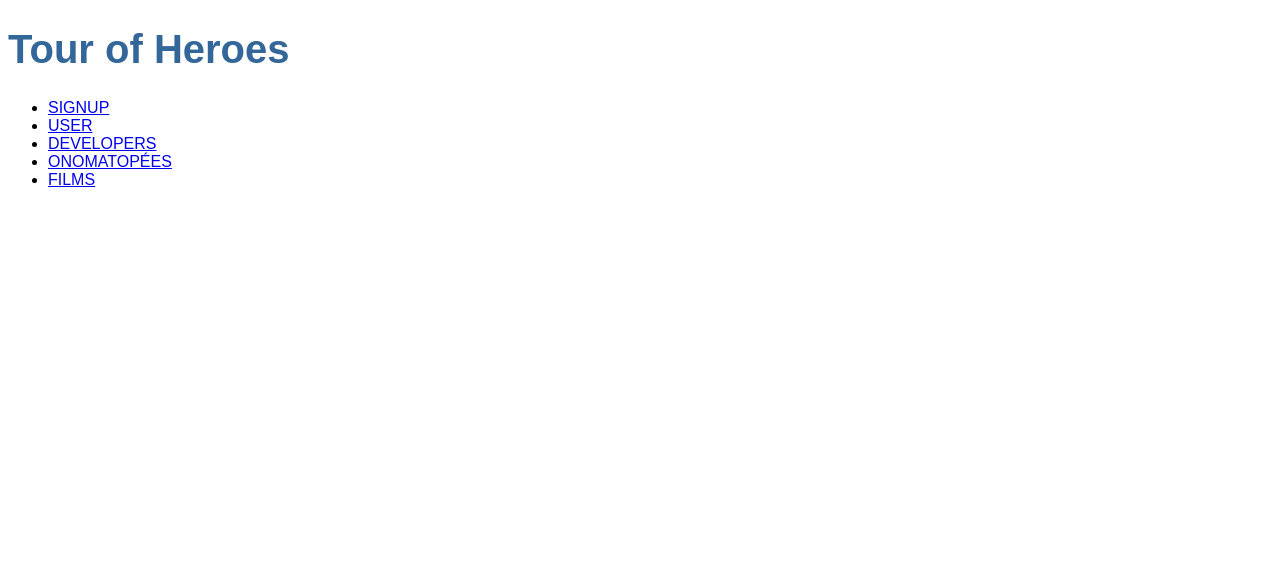
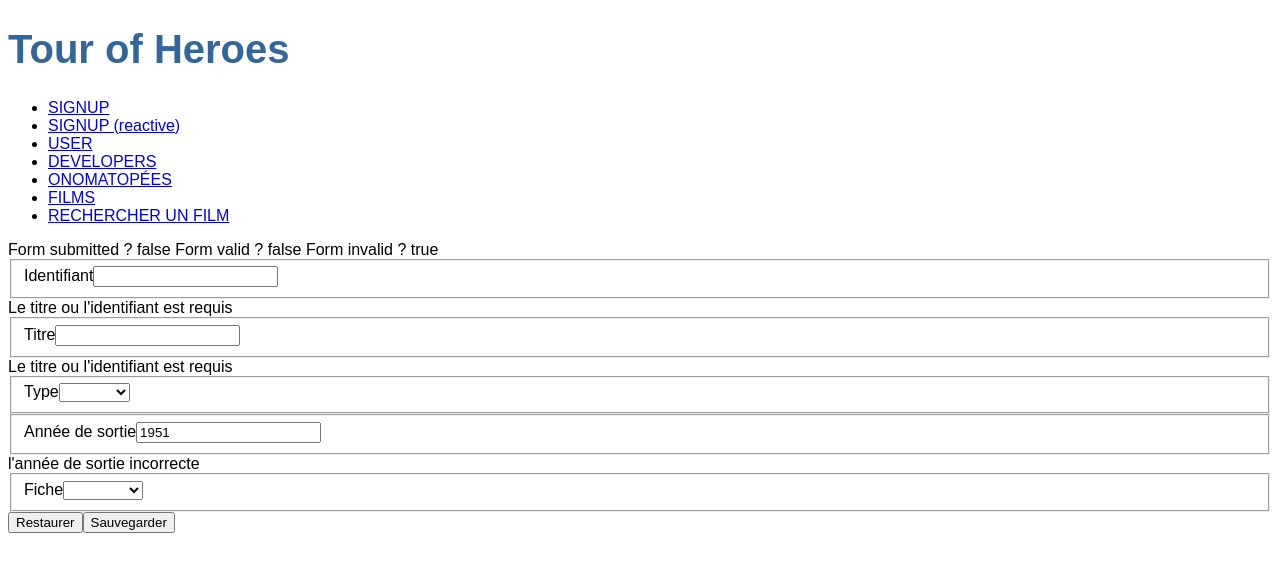
Before and after one commit to Xavilanc/Angular_Tour_Of_Heroes, an Angular app: page /search-movie in a window 1280 px wide. Before the commit this address led to /. Shown: the top 572 px of the page. Built offline with nearby package versions, Linux system fonts and the light colour scheme.

Commit message:
fucking quest06

```diff
--- a/src/app/app.routes.ts
+++ b/src/app/app.routes.ts
@@ -1,13 +1,17 @@
 import { Routes } from "@angular/router";
 import { UserProfileComponent } from "./user-profile/user-profile.component";
 import { SignUpComponent } from "./sign-up/sign-up.component";
+import { SignUpReactiveComponent } from "./sign-up-reactive/sign-up-reactive.component";
 import { DeveloperComponent } from "./developer/developer.component";
 import { OnomatopiaComponent } from "./onomatopia/onomatopia.component";
 import { FilmListComponent } from "./film-list/film-list.component";
+import { SearchMovieComponent } from "./search-movie/search-movie.component";
 
 
 const ROUTES: Routes = [
-    { path: "signup", component: SignUpComponent},
+    { path: "signup", component: SignUpReactiveComponent},
+    { path: "signup-reactive", component: SignUpComponent},
+    { path: "search-movie", component: SearchMovieComponent},
     { path: "user", component: UserProfileComponent},
     { path: "developer", component: DeveloperComponent},
     { path: "onomatopia", component: OnomatopiaComponent},
--- a/src/app/menu/menu.component.html
+++ b/src/app/menu/menu.component.html
@@ -1,6 +1,9 @@
 <ul>
     <li>
       <a [routerLink]="['/signup']">SIGNUP</a>
+    </li>
+    <li>
+      <a [routerLink]="['/signup-reactive']">SIGNUP (reactive)</a>
     </li>
     <li>
       <a [routerLink]="['/user']">USER</a>
@@ -14,6 +17,9 @@
     <li>
       <a [routerLink]="['/films']">FILMS</a>
     </li>
+    <li>
+      <a [routerLink]="['/search-movie']">RECHERCHER UN FILM</a>
+    </li>
 
   </ul>
 
--- /dev/null
+++ b/src/app/search-movie/search-movie.component.html
@@ -0,0 +1,88 @@
+<form (ngSubmit)="onSubmit()" [formGroup]="searchMovieForm">
+  <div>
+    Form submitted ? {{ submitted }}
+    Form valid ? {{ searchMovieForm.valid }}
+    Form invalid ? {{ searchMovieForm.invalid }}
+  </div>
+
+  <!------------------------------------------------------------------------------>
+  <!-------------------------------NAME (formGroup imbriqué)---------------------->
+  <!------------------------------------------------------------------------------>
+  <form [formGroup]="getName()">
+    <!-- id -->
+    <fieldset>
+      <label for="id">Identifiant</label>
+      <input id="id" name="id" type="text" formControlName="id" />
+    </fieldset>
+
+    <!-- Message d'erreurs de id -->
+    <div *ngIf="searchMovieForm.get('name')!.get('id')!.errors">
+      <span *ngIf="searchMovieForm.get('name')!.get('id')!.errors!['isRequired']">
+        Le titre ou l'identifiant est requis
+      </span>
+    </div>
+
+    <!-- Titre- -->
+    <fieldset>
+      <label for="title">Titre</label>
+      <input
+        id="title"
+        name="title"
+        type="text"
+        formControlName="title"
+      />
+    </fieldset>
+
+    <!-- Message d'erreurs de title -->
+    <div *ngIf="searchMovieForm.get('name')!.get('title')!.errors">
+      <span *ngIf="searchMovieForm.get('name')!.get('title')!.errors!['isRequired']">
+        Le titre ou l'identifiant est requis
+      </span>
+    </div>
+  </form>
+
+  <!------------------------------------------------------------------------------>
+  <!-------------------------------TYPE------------------------------------------->
+  <!------------------------------------------------------------------------------>
+  <fieldset>
+    <label for="type">Type</label>
+    <select id="type" name="type" formControlName="type">
+        <option value="serie">Série</option>
+        <option value="film">Film</option>
+        <option value="episode">Épisode</option>
+    </select>
+  </fieldset>
+
+  <!------------------------------------------------------------------------------>
+  <!-----------------------------ANNÉE DE SORTIE---------------------------------->
+  <!------------------------------------------------------------------------------>
+  <fieldset>
+    <label for="year">Année de sortie</label>
+    <input id="year" name="year" type="number" formControlName="year" required />
+  </fieldset>
+
+  <!-- Message d'erreurs de year -->
+  <div *ngIf="searchMovieForm.controls['year'].errors">
+    <span *ngIf="searchMovieForm.controls['year'].errors['min']">
+        l'année de sortie incorrecte
+    </span>
+  </div>
+
+  <!------------------------------------------------------------------------------>
+  <!----------------------------------FICHE--------------------------------------->
+  <!------------------------------------------------------------------------------>
+  <fieldset>
+    <label for="fiche">Fiche</label>
+    <select id="fiche" name="fiche" formControlName="fiche">
+        <option value="courte">Courte</option>
+        <option value="complete">Complète</option>
+    </select>
+  </fieldset>
+
+
+
+  <div>
+    <button type="reset">Restaurer</button>
+    <button type="submit">Sauvegarder</button>
+  </div>
+</form>
--- /dev/null
+++ b/src/app/search-movie/search-movie.component.ts
@@ -0,0 +1,54 @@
+import { ChangeDetectorRef, Component, OnInit } from '@angular/core';
+import { FormBuilder, FormControl, FormGroup } from '@angular/forms';
+
+import { isRequiredValidator } from '../validators/isRequiredValidator';
+import { rangeDateValidator } from '../validators/rangeDateValidator';
+
+@Component({
+  selector: 'app-search-movie',
+  templateUrl: './search-movie.component.html',
+  styleUrls: ['./search-movie.component.css']
+})
+export class SearchMovieComponent implements OnInit {
+
+  readonly searchMovieForm = this.fb.group({
+    name: this.fb.group({
+      id: ['', isRequiredValidator(this.getId(), this.getTitle())],
+      title: ['', isRequiredValidator(this.getId(), this.getTitle())],
+    }),
+    type: [''],
+    year: [1951, rangeDateValidator(1950, 2022)],
+    fiche: ['']
+  })
+
+  submitted = false;
+
+  constructor(private readonly fb: FormBuilder, private readonly cd: ChangeDetectorRef) {
+   }
+
+  ngOnInit(): void {
+    this.cd.detectChanges();
+  }
+
+  onSubmit() {
+      this.searchMovieForm.patchValue({
+        fiche: 'courte'
+      })
+      this.submitted = true;
+      console.log('search-movie Form submitted', this.searchMovieForm.value);
+  }
+
+  getName(): FormGroup {
+    return this.searchMovieForm.controls['name'] as FormGroup;
+  }
+
+  getId(): FormControl {
+    return this.searchMovieForm?.controls['name'].controls['id'] as FormControl;
+  }
+
+  getTitle(): FormControl {
+    return this.searchMovieForm?.controls['name'].controls['title'] as FormControl;
+  }
+
+
+}
--- /dev/null
+++ b/src/app/sign-up-reactive/sign-up-reactive.component.html
@@ -0,0 +1,57 @@
+<form  (ngSubmit)="myForm.valid && onSubmit()" [formGroup]="signInForm" #myForm="ngForm">
+    <div>
+        Form submitted ? {{myForm.submitted}}
+        Form valid ? {{signInForm.valid}}
+        Form invalid ? {{signInForm.valid}}
+    </div>
+
+    <fieldset>
+      <label for="firstname">Prénom</label>
+      <input id="firstname" name="firstname" type="text" formControlName="firstname" required minlength="3" maxlength="15"/>
+    </fieldset>
+
+    <!-- Message d'erreurs de firstname -->
+    <div *ngIf="signInForm.controls.firstname.errors">
+      <span *ngIf="signInForm.controls.firstname.errors['required']">Le prénom est requis</span>
+      <span *ngIf="signInForm.controls.firstname.errors['minlength']">La longueur minimale doit être supérieure à 3</span>
+      <span *ngIf="signInForm.controls.firstname.errors['maxlength']">La longueur maximale doit être inférieure à 15</span>
+    </div>
+
+    <fieldset>
+        <label for="lastname">Nom</label>
+        <input id="lastname" name="lastname" type="text" formControlName="lastname" required minlength="3" maxlength="15"/>
+      </fieldset>
+
+      <!-- Message d'erreurs de lastname -->
+      <div *ngIf="signInForm.controls.lastname.errors">
+        <span *ngIf="signInForm.controls.lastname.errors['required']">Le nom est requis</span>
+        <span *ngIf="signInForm.controls.lastname.errors['minlength']">La longueur minimale doit être supérieure à 3</span>
+        <span *ngIf="signInForm.controls.lastname.errors['maxlength']">La longueur maximale doit être inférieure à 15</span>
+      </div>
+
+      <fieldset>
+        <label for="mail">Email</label>
+        <input id="mail" name="mail" type="email" formControlName="email" required email>
+      </fieldset>
+
+      <!-- Message d'erreurs de email -->
+      <div *ngIf="signInForm.controls.email.errors">
+        <span *ngIf="signInForm.controls.email.errors['required']">Le champ email est requis</span>
+        <span *ngIf="signInForm.controls.email.errors['email']">L'adresse email doit être valide</span>
+      </div>
+
+      <fieldset>
+        <label for="password">Mot de Passe</label>
+        <input id="password" name="password" type="password" formControlName="password" required />
+      </fieldset>
+
+      <!-- Message d'erreurs de password -->
+      <div *ngIf="signInForm.controls.password.errors">
+        <span *ngIf="signInForm.controls.password.errors['required']">Le mot de passe est requis</span>
+      </div>
+
+      <div>
+        <button type="reset">Restaurer</button>
+        <button type="submit">Sauvegarder</button>
+      </div>
+  </form>
--- /dev/null
+++ b/src/app/sign-up-reactive/sign-up-reactive.component.ts
@@ -0,0 +1,27 @@
+import { Component, OnInit } from '@angular/core';
+import { FormBuilder } from '@angular/forms';
+
+@Component({
+  selector: 'app-sign-up-reactive',
+  templateUrl: './sign-up-reactive.component.html',
+  styleUrls: ['./sign-up-reactive.component.css']
+})
+export class SignUpReactiveComponent implements OnInit {
+
+  signInForm = this.fb.group({
+    firstname: [''],
+    lastname: [''],
+    email: [''],
+    password: ['']
+  })
+
+  constructor(private fb: FormBuilder) { }
+
+  ngOnInit(): void {
+  }
+
+  onSubmit() {
+    console.log('signInForm submitted', this.signInForm.value);
+  }
+
+}
--- /dev/null
+++ b/src/app/validators/isRequiredValidator.ts
@@ -0,0 +1,8 @@
+import { AbstractControl, ValidationErrors, ValidatorFn } from "@angular/forms";
+
+export function isRequiredValidator(title: AbstractControl, id: AbstractControl): ValidatorFn {
+    return (control: AbstractControl): ValidationErrors | null => {
+        const isRequired = title!== null || id!== null;
+        return isRequired ? { 'isRequired': { value: control.value}} : null
+    }
+}
--- /dev/null
+++ b/src/app/validators/rangeDateValidator.ts
@@ -0,0 +1,8 @@
+import { AbstractControl, ValidationErrors, ValidatorFn } from "@angular/forms";
+
+export function rangeDateValidator(minDate: number, maxDate: number): ValidatorFn {
+    return (control: AbstractControl): ValidationErrors | null => {
+        const min = maxDate > minDate;
+        return min ? { 'min': { value: control.value}} : null
+    }
+}
```
Also changed, not shown: src/app/app.module.ts (+7 -1 lines), src/app/search-movie/search-movie.component.css (added), src/app/sign-up-reactive/sign-up-reactive.component.css (added), 2 other files (tests, documents, lock files or other folders).
